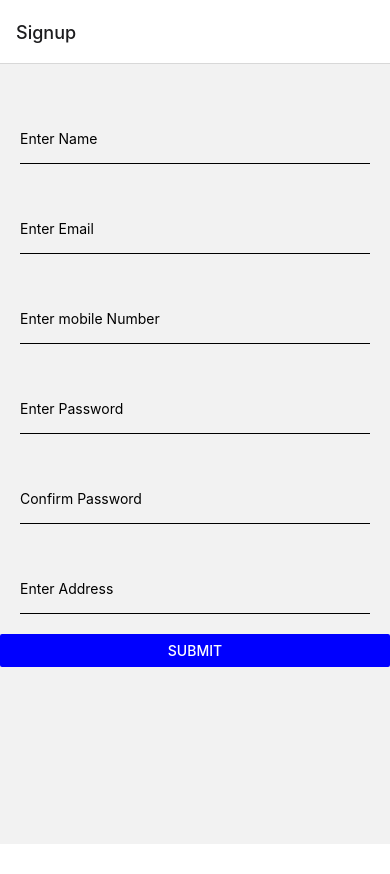
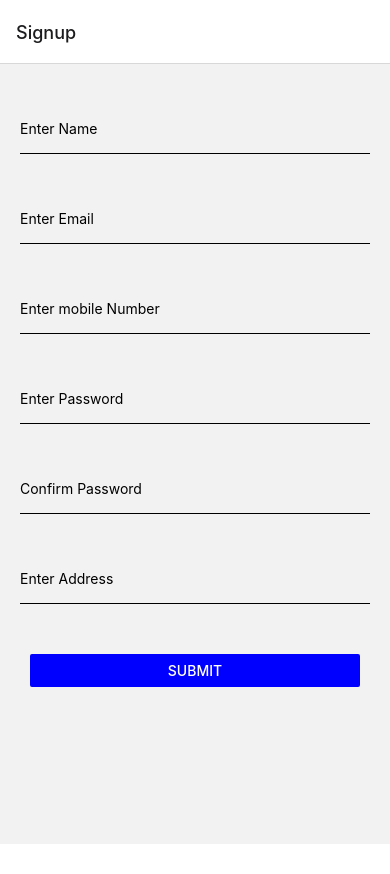
Before and after one commit to dipakbaldaniya07/react_app, a React Native app: screen /Signup in a window 390 px wide. After the commit the page ends 844 px from the top, so only its background shows below. Built offline with nearby package versions, Linux system fonts and the light colour scheme.

Commit message:
fisrt commit

```diff
--- /dev/null
+++ b/src/componants/button.js
@@ -0,0 +1,25 @@
+import React from 'react';
+import {View, Button, Text, StyleSheet} from 'react-native';
+
+const CustomButton = ({title, color, onpress}) => {
+  const {button, container} = styles;
+  return (
+    <View style={container}>
+      <Button style={button} title={title} onPress={onpress} color={color} />
+    </View>
+  );
+};
+
+const styles = {
+  container: {
+    padding: 30,
+    justifyContent: 'center',
+    borderRadius: 15,
+  },
+  button: {
+    alignItems: 'center',
+    justifyContent: 'center',
+  },
+};
+
+export default CustomButton;
--- a/src/screens/Login.js
+++ b/src/screens/Login.js
@@ -8,6 +8,7 @@ import {
   SafeAreaView,
   ScrollView,
 } from 'react-native';
+import CustomButton from '../componants/button';
 import Input from '../componants/textInput';
 const Login = ({route}) => {
   const data = route.params;
@@ -29,9 +30,9 @@ const Login = ({route}) => {
         onChangeText={text => onChangePassword(text)}
         keyboardType="default"
       />
-      <Button
+      <CustomButton
         title="Submit"
-        color={'blue'}
+        style={styles.button}
         onPress={() => {
           if (Password == data.password && Email == data.email) {
             userError = 'login successfully';
@@ -53,8 +54,6 @@ const Login = ({route}) => {
 const styles = StyleSheet.create({
   container: {
     marginTop: 30,
-    height: '100%',
-    width: '100%',
     justifyContent: 'center',
   },
   input: {
@@ -68,6 +67,15 @@ const styles = StyleSheet.create({
     fontSize: 20,
     fontWeight: 'bold',
   },
+  button: {
+    alignItems: 'center',
+    justifyContent: 'center',
+    paddingVertical: 12,
+    paddingHorizontal: 32,
+    borderRadius: 4,
+    elevation: 3,
+    backgroundColor: 'black',
+  },
 });
 
 export default Login;
--- a/src/screens/Signup.js
+++ b/src/screens/Signup.js
@@ -8,6 +8,7 @@ import {
   SafeAreaView,
   ScrollView,
 } from 'react-native';
+import CustomButton from '../componants/button';
 import Input from '../componants/textInput';
 
 const SignUp = ({navigation}) => {
@@ -21,7 +22,7 @@ const SignUp = ({navigation}) => {
   let userError = '';
 
   return (
-    <SafeAreaView style={styles.container}>
+    <View style={styles.container}>
       <ScrollView>
         <Input
           placeholder="Enter Name"
@@ -58,10 +59,11 @@ const SignUp = ({navigation}) => {
           onChangeText={text => onChangeAddress(text)}
           keyboardType="default"
         />
-        <Button
-          title="Submit"
+
+        <CustomButton
+          title="submit"
           color={'blue'}
-          onPress={() => {
+          onpress={() => {
             if (Password == C_password && Email != null && Password != null) {
               userError = '';
               onError(userError);
@@ -82,15 +84,13 @@ const SignUp = ({navigation}) => {
           }}
         />
       </ScrollView>
-    </SafeAreaView>
+    </View>
   );
 };
 
 const styles = StyleSheet.create({
   container: {
-    marginTop: 30,
-    height: '100%',
-    width: '100%',
+    marginTop: 20,
     justifyContent: 'center',
   },
   input: {
```
